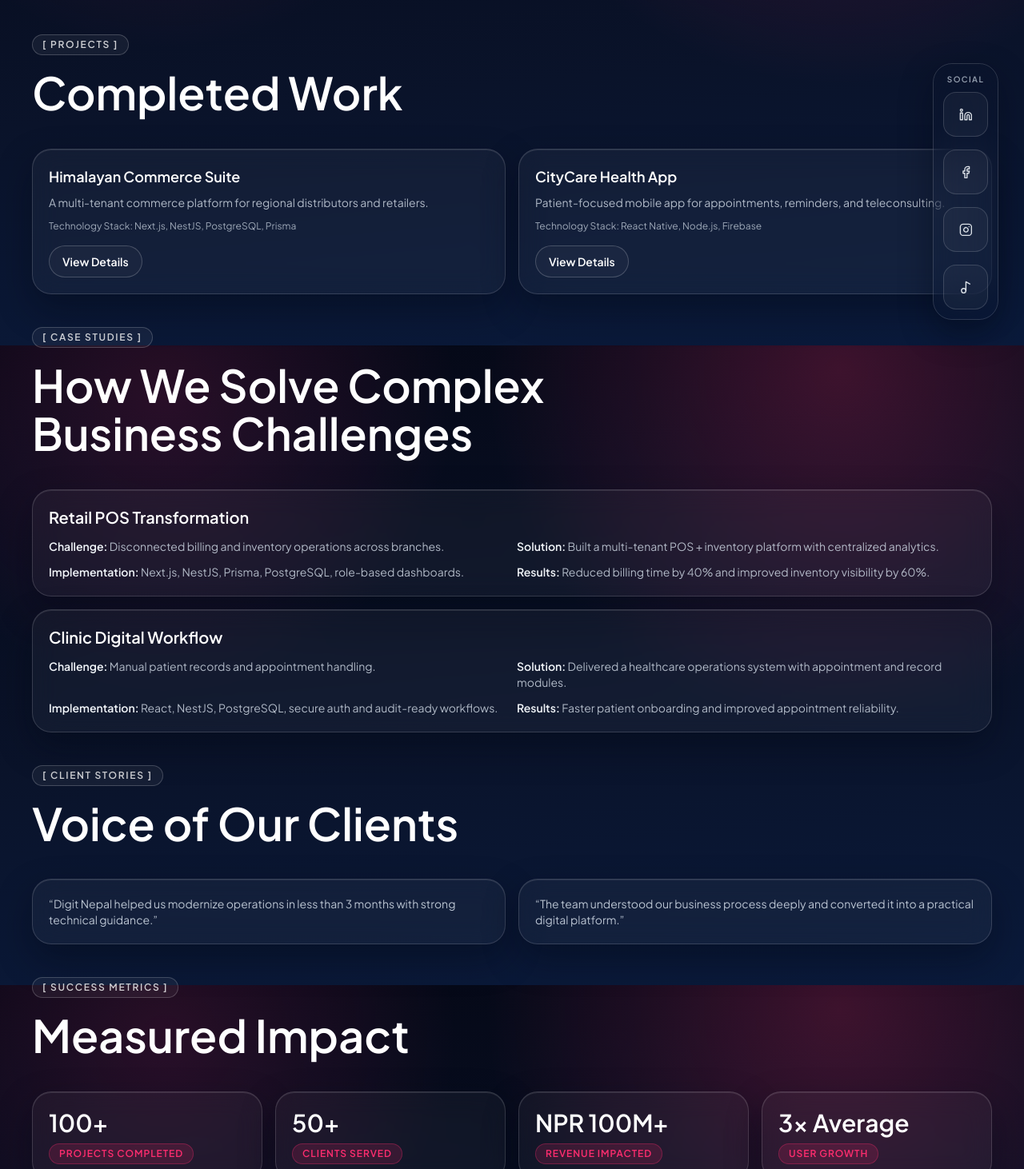
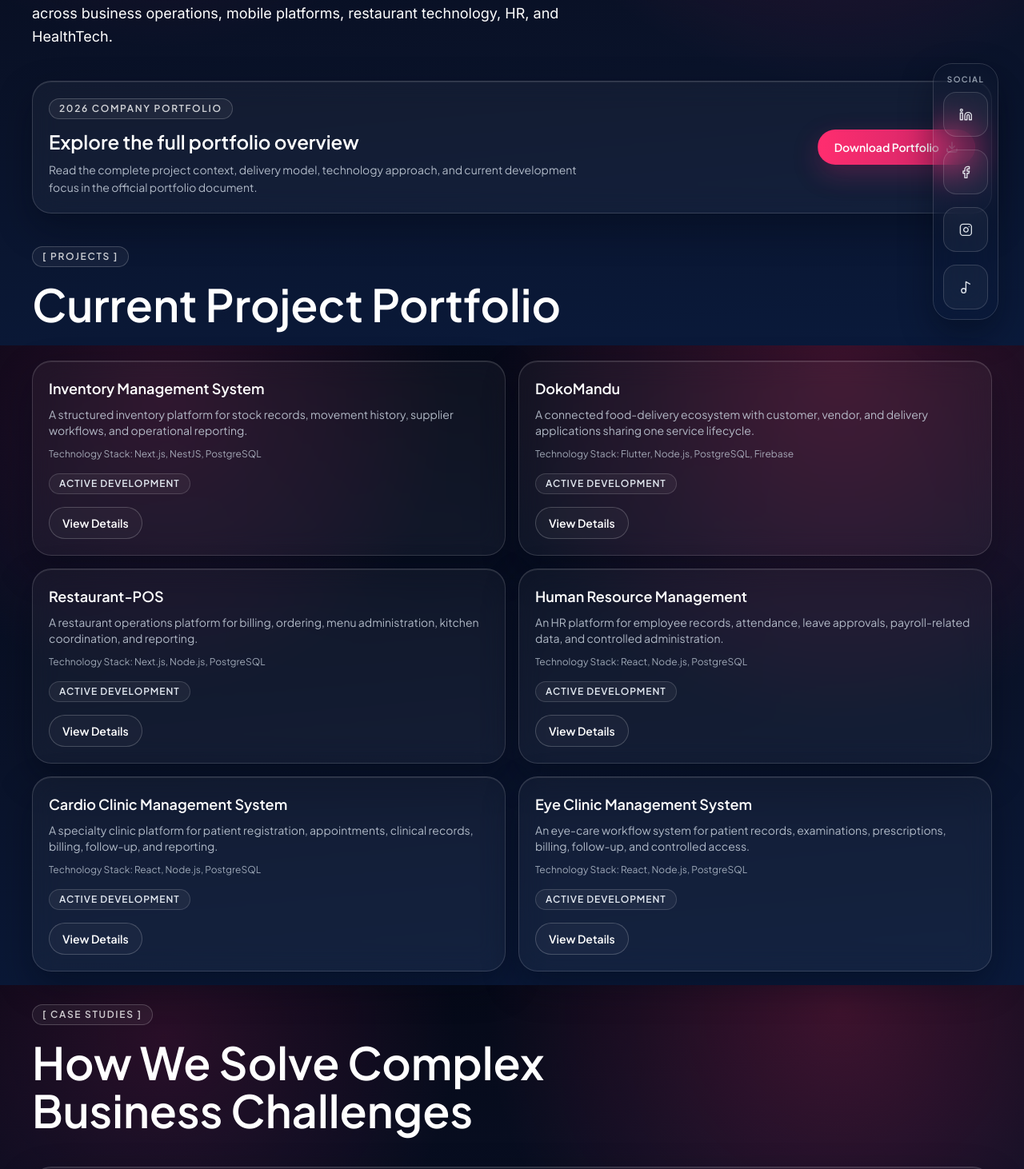
Before and after one commit to ialekhc/DigitNepal-Web, a Next.js app in the folder client/: page /portfolio in a window 1280 px wide. Shown: the part 368-1830 px from the top of the page at 80% size. Built offline with nearby package versions, Linux system fonts and the light colour scheme.

Commit message:
Update production portfolio from company PDF

```diff
--- a/client/app/(public)/page.tsx
+++ b/client/app/(public)/page.tsx
@@ -528,6 +528,18 @@ export default function HomePage() {
             ))}
           </motion.div>
         </AnimatePresence>
+        <div className="mt-6 flex flex-wrap gap-3">
+          <Button variant="outline" asChild>
+            <Link href="/portfolio">
+              View Full Portfolio <ArrowRight className="ml-2 h-4 w-4" />
+            </Link>
+          </Button>
+          <Button variant="ghost" asChild>
+            <a href="/documents/digitnepal-portfolio.pdf" target="_blank" rel="noreferrer">
+              Download Company Portfolio
+            </a>
+          </Button>
+        </div>
       </section>
 
       <section className="section-wrap pb-16 sm:pb-20">
--- a/client/app/(public)/portfolio/page.tsx
+++ b/client/app/(public)/portfolio/page.tsx
@@ -1,4 +1,5 @@
 import Link from 'next/link';
+import { ArrowRight, Download } from 'lucide-react';
 
 import { SectionHeading } from '@/components/sections/section-heading';
 import { Badge } from '@/components/ui/badge';
@@ -8,31 +9,38 @@ import { fallbackApplications } from '@/lib/data/fallback';
 
 const caseStudies = [
   {
-    title: 'Retail POS Transformation',
-    challenge: 'Disconnected billing and inventory operations across branches.',
-    solution: 'Built a multi-tenant POS + inventory platform with centralized analytics.',
-    implementation: 'Next.js, NestJS, Prisma, PostgreSQL, role-based dashboards.',
-    results: 'Reduced billing time by 40% and improved inventory visibility by 60%.',
+    title: 'DokoMandu: Connected Food Delivery',
+    challenge: 'Customers, vendors, and delivery partners each need focused workflows that still share one service journey.',
+    solution: 'A multi-sided platform with dedicated customer, vendor, and delivery experiences.',
+    implementation: 'Flutter mobile development, API integration, location and notification workflows.',
+    results: 'A connected product ecosystem designed around discovery, ordering, pickup, delivery, and service updates.',
   },
   {
-    title: 'Clinic Digital Workflow',
-    challenge: 'Manual patient records and appointment handling.',
-    solution: 'Delivered a healthcare operations system with appointment and record modules.',
-    implementation: 'React, NestJS, PostgreSQL, secure auth and audit-ready workflows.',
-    results: 'Faster patient onboarding and improved appointment reliability.',
+    title: 'Restaurant-POS: Practical Operations',
+    challenge: 'Disconnected billing and order processes slow service and make kitchen coordination harder.',
+    solution: 'A centralized operations system for front-of-house and back-of-house workflows.',
+    implementation: 'POS billing, menu administration, kitchen support, role-based access, and reporting.',
+    results: 'Clearer handoff from the counter to the kitchen with stronger management visibility.',
+  },
+  {
+    title: 'Healthcare Management Systems',
+    challenge: 'Specialty clinics need reliable records, appointments, billing, and follow-up workflows in one place.',
+    solution: 'Clinic-focused platforms for cardiology and eye-care practices with room for specialty modules.',
+    implementation: 'Patient registration, visit history, examination records, prescriptions, billing, and controlled access.',
+    results: 'More consistent administrative workflows and easier retrieval across the patient-service journey.',
   },
 ] as const;
 
 const clientStories = [
-  '“Digit Nepal helped us modernize operations in less than 3 months with strong technical guidance.”',
-  '“The team understood our business process deeply and converted it into a practical digital platform.”',
+  'Business need first: each project is presented around the operational problem, solution direction, and workflow being improved.',
+  'Ongoing development is normal: active products are managed, tested, and refined as requirements and usage evolve.',
 ] as const;
 
 const successMetrics = [
-  { label: 'Projects Completed', value: '100+' },
-  { label: 'Clients Served', value: '50+' },
-  { label: 'Revenue Impacted', value: 'NPR 100M+' },
-  { label: 'User Growth', value: '3x Average' },
+  { label: 'Current Projects', value: '6' },
+  { label: 'Capability Areas', value: '6' },
+  { label: 'Delivery Stages', value: '6' },
+  { label: 'Portfolio Year', value: '2026' },
 ] as const;
 
 export default function PortfolioPage() {
@@ -40,17 +48,35 @@ export default function PortfolioPage() {
     <div className="section-wrap py-16 sm:py-20">
       <SectionHeading
         eyebrow="[ Portfolio ]"
-        title="Projects, Case Studies, and Success Metrics"
-        description="A practical track record of software systems delivered for real operational impact."
+        title="Selected Digital Products and Platforms"
+        description="A current view of the systems Digit Nepal is building, managing, and improving across business operations, mobile platforms, restaurant technology, HR, and HealthTech."
       />
 
-      <SectionHeading className="mt-10" eyebrow="[ Projects ]" title="Completed Work" />
+      <Card className="mt-8 border-brand-pink/25 bg-brand-pink/[0.08]">
+        <div className="flex flex-col gap-5 sm:flex-row sm:items-center sm:justify-between">
+          <div>
+            <p className="kicker w-fit">2026 Company Portfolio</p>
+            <h2 className="mt-3 font-display text-2xl font-semibold text-white">Explore the full portfolio overview</h2>
+            <p className="mt-2 max-w-2xl text-sm leading-relaxed text-slate-300/85">
+              Read the complete project context, delivery model, technology approach, and current development focus in the official portfolio document.
+            </p>
+          </div>
+          <Button asChild className="shrink-0">
+            <a href="/documents/digitnepal-portfolio.pdf" target="_blank" rel="noreferrer">
+              Download Portfolio <Download className="ml-2 h-4 w-4" />
+            </a>
+          </Button>
+        </div>
+      </Card>
+
+      <SectionHeading className="mt-10" eyebrow="[ Projects ]" title="Current Project Portfolio" />
       <div className="grid gap-4 md:grid-cols-2">
         {fallbackApplications.map((project) => (
           <Card key={project.id}>
             <h3 className="font-display text-lg font-semibold">{project.title}</h3>
             <p className="mt-2 text-sm text-slate-300/85">{project.description}</p>
             <p className="mt-3 text-xs text-slate-300/75">Technology Stack: {project.technologies.join(', ')}</p>
+            <Badge variant="muted" className="mt-4">Active Development</Badge>
             <div className="mt-4">
               <Button variant="outline" size="sm" asChild>
                 <Link href={`/portfolio/${project.slug}`}>View Details</Link>
@@ -101,6 +127,14 @@ export default function PortfolioPage() {
           </Card>
         ))}
       </div>
+
+      <div className="mt-8 flex flex-wrap gap-3">
+        <Button asChild>
+          <Link href="/contact">
+            Discuss a Similar Project <ArrowRight className="ml-2 h-4 w-4" />
+          </Link>
+        </Button>
+      </div>
     </div>
   );
 }
--- a/client/lib/content/site-content.ts
+++ b/client/lib/content/site-content.ts
@@ -117,24 +117,34 @@ export const whyChooseItems = [
 
 export const portfolioPreviewProjects = [
   {
-    name: 'Multi-Vendor POS Platform',
-    industry: 'Retail & Hospitality',
+    name: 'Inventory Management System',
+    industry: 'Business Operations',
     technologies: ['Next.js', 'NestJS', 'PostgreSQL'],
   },
   {
-    name: 'Hospital Management Suite',
-    industry: 'Healthcare',
-    technologies: ['React', 'Node.js', 'Prisma'],
+    name: 'DokoMandu',
+    industry: 'Mobile Platform / FoodTech',
+    technologies: ['Flutter', 'Node.js', 'Firebase'],
   },
   {
-    name: 'Hotel Booking System',
-    industry: 'Hospitality',
-    technologies: ['Next.js', 'TypeScript', 'PostgreSQL'],
+    name: 'Restaurant-POS',
+    industry: 'Restaurant Technology',
+    technologies: ['Next.js', 'Node.js', 'PostgreSQL'],
   },
   {
-    name: 'Citizen Complaint Portal',
-    industry: 'Public Service',
-    technologies: ['React', 'NestJS', 'Cloudinary'],
+    name: 'Human Resource Management',
+    industry: 'Enterprise / HR',
+    technologies: ['React', 'Node.js', 'PostgreSQL'],
+  },
+  {
+    name: 'Cardio Clinic Management System',
+    industry: 'HealthTech',
+    technologies: ['React', 'Node.js', 'PostgreSQL'],
+  },
+  {
+    name: 'Eye Clinic Management System',
+    industry: 'HealthTech',
+    technologies: ['React', 'Node.js', 'PostgreSQL'],
   },
 ] as const;
 
--- a/client/lib/data/fallback.ts
+++ b/client/lib/data/fallback.ts
@@ -13,23 +13,67 @@ export const fallbackServices: Service[] = serviceCatalog.map((service, index) =
 export const fallbackApplications: Application[] = [
   {
     id: 'app-1',
-    title: 'Himalayan Commerce Suite',
-    slug: 'himalayan-commerce-suite',
-    category: 'SAAS',
-    description: 'A multi-tenant commerce platform for regional distributors and retailers.',
-    technologies: ['Next.js', 'NestJS', 'PostgreSQL', 'Prisma'],
-    projectLink: '#',
+    title: 'Inventory Management System',
+    slug: 'inventory-management-system',
+    category: 'CLIENT_SYSTEM',
+    description: 'A structured inventory platform for stock records, movement history, supplier workflows, and operational reporting.',
+    technologies: ['Next.js', 'NestJS', 'PostgreSQL'],
+    projectLink: null,
     featured: true,
     imageUrl: null,
   },
   {
     id: 'app-2',
-    title: 'CityCare Health App',
-    slug: 'citycare-health-app',
+    title: 'DokoMandu',
+    slug: 'dokomandu',
     category: 'MOBILE_APP',
-    description: 'Patient-focused mobile app for appointments, reminders, and teleconsulting.',
-    technologies: ['React Native', 'Node.js', 'Firebase'],
-    projectLink: '#',
+    description: 'A connected food-delivery ecosystem with customer, vendor, and delivery applications sharing one service lifecycle.',
+    technologies: ['Flutter', 'Node.js', 'PostgreSQL', 'Firebase'],
+    projectLink: null,
+    featured: true,
+    imageUrl: null,
+  },
+  {
+    id: 'app-3',
+    title: 'Restaurant-POS',
+    slug: 'restaurant-pos',
+    category: 'CLIENT_SYSTEM',
+    description: 'A restaurant operations platform for billing, ordering, menu administration, kitchen coordination, and reporting.',
+    technologies: ['Next.js', 'Node.js', 'PostgreSQL'],
+    projectLink: null,
+    featured: true,
+    imageUrl: null,
+  },
+  {
+    id: 'app-4',
+    title: 'Human Resource Management',
+    slug: 'human-resource-management',
+    category: 'DASHBOARD',
+    description: 'An HR platform for employee records, attendance, leave approvals, payroll-related data, and controlled administration.',
+    technologies: ['React', 'Node.js', 'PostgreSQL'],
+    projectLink: null,
+    featured: true,
+    imageUrl: null,
+  },
+  {
+    id: 'app-5',
+    title: 'Cardio Clinic Management System',
+    slug: 'cardio-clinic-management-system',
+    category: 'CLIENT_SYSTEM',
+    description: 'A specialty clinic platform for patient registration, appointments, clinical records, billing, follow-up, and reporting.',
+    technologies: ['React', 'Node.js', 'PostgreSQL'],
+    projectLink: null,
+    featured: true,
+    imageUrl: null,
+  },
+  {
+    id: 'app-6',
+    title: 'Eye Clinic Management System',
+    slug: 'eye-clinic-management-system',
+    category: 'CLIENT_SYSTEM',
+    description: 'An eye-care workflow system for patient records, examinations, prescriptions, billing, follow-up, and controlled access.',
+    technologies: ['React', 'Node.js', 'PostgreSQL'],
+    projectLink: null,
     featured: true,
     imageUrl: null,
   },
```
Also changed, not shown: 1 other file (tests, documents, lock files or other folders).
